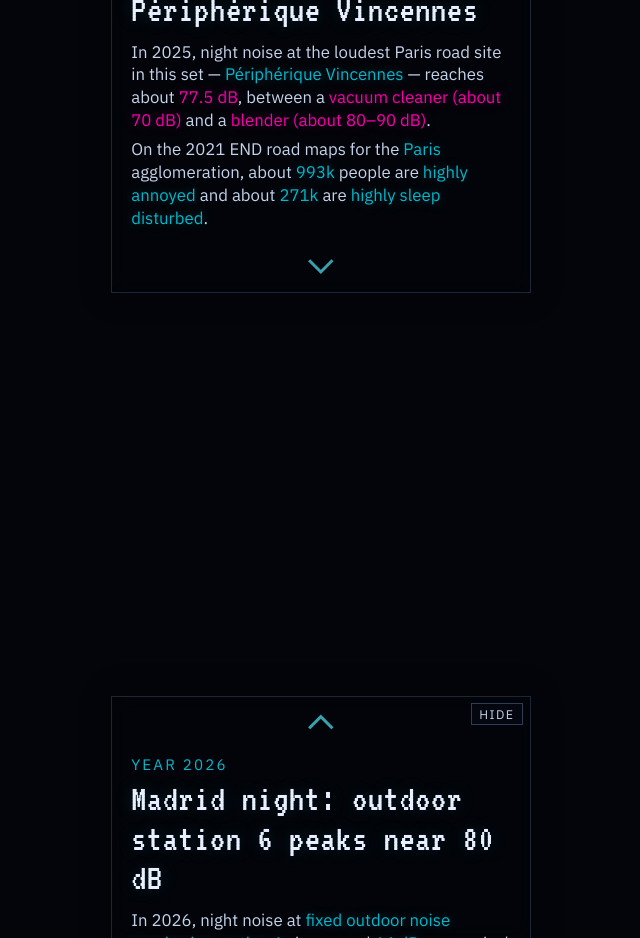
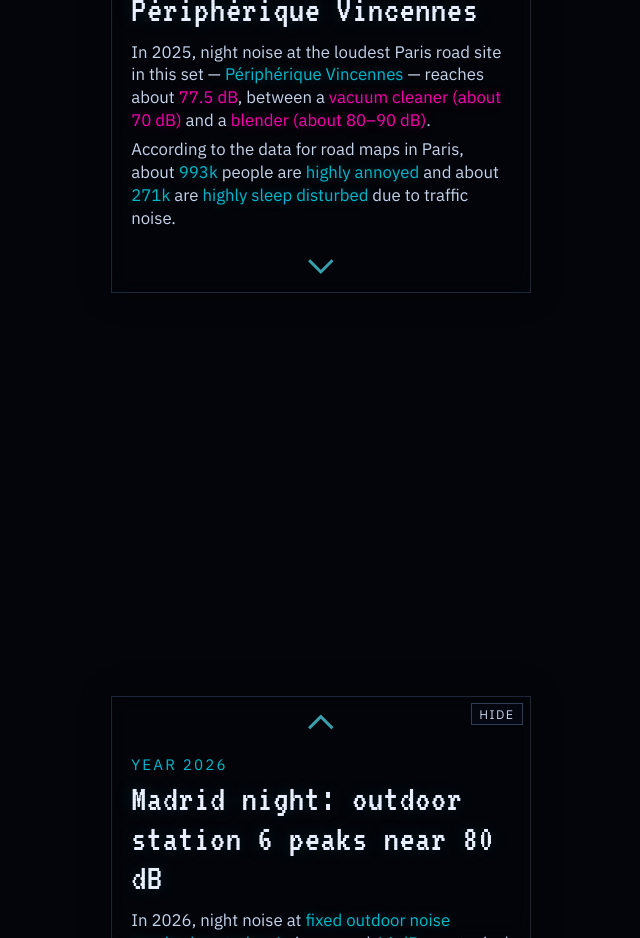
Before and after one commit to fotinidelig/noise-pollution-dataviz, a React (Vite) app in the folder app/: page / in a window 1280 px wide. Shown: the part 4320-5258 px from the top of the page, without its empty margins (319-959 px from the left). Built offline with nearby package versions, Linux system fonts and the light colour scheme; no server answers.

Commit message:
Update Paris story HA/HSD road-map wording
Co-authored-by: Fotini Deligiannaki <fotinidelig@users.noreply.github.com>

```diff
--- a/app/src/scrolly/buildSteps.ts
+++ b/app/src/scrolly/buildSteps.ts
@@ -170,7 +170,7 @@ export function buildSteps(m: StoryMetrics): StoryStep[] {
       questions: [],
       body: [
         `In ${paris.year}, night noise at the loudest Paris road site in this set — ${hi(paris.loudest_site)} — reaches about ${hiDb(paris.max_db, 1)}, between a ${hiLoud('vacuum cleaner (about 70 dB)')} and a ${hiLoud('blender (about 80–90 dB)')}.`,
-        `On the ${paris.end_year ?? 2021} END road maps for the ${hi(paris.agglomeration ?? 'Paris')} agglomeration, about ${hi(formatPeople(paris.road_ha ?? 0))} people are ${hi('highly annoyed')} and about ${hi(formatPeople(paris.road_hsd ?? 0))} are ${hi('highly sleep disturbed')}.`,
+        `According to the data for road maps in Paris, about ${hi(formatPeople(paris.road_ha ?? 0))} people are ${hi('highly annoyed')} and about ${hi(formatPeople(paris.road_hsd ?? 0))} are ${hi('highly sleep disturbed')} due to traffic noise.`,
       ],
       map: {
         center: [paris.lon, paris.lat],
```
Also changed, not shown: 1 other file (tests, documents, lock files or other folders).
